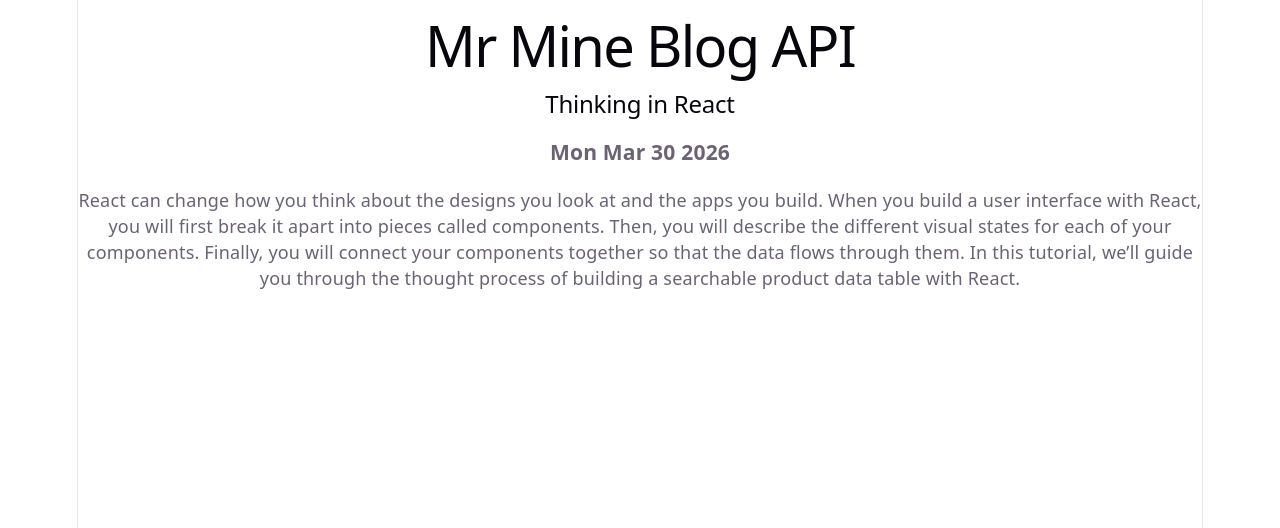
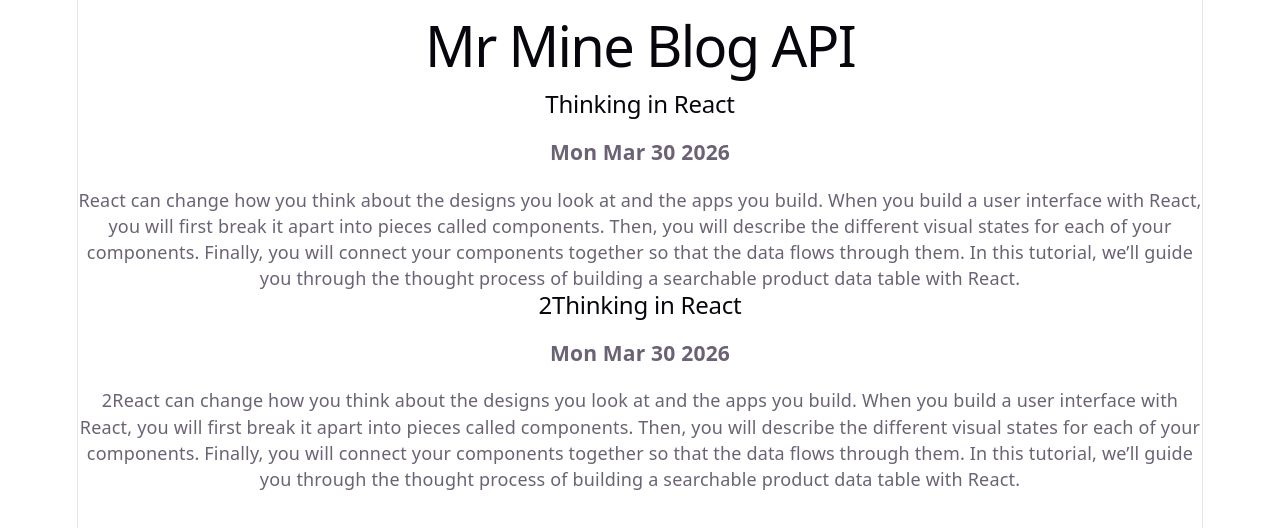
Before and after one commit to Michael-Mine/odin-blog-api-user, a React (Vite) app: page / in a window 1280 px wide. Shown: the top 528 px of the page. Built offline with nearby package versions, Linux system fonts and the light colour scheme.

Commit message:
feat: add Home comp

```diff
--- a/src/App.jsx
+++ b/src/App.jsx
@@ -1,5 +1,3 @@
-import "./App.css";
-
 const posts = [
   {
     id: 1,
@@ -17,32 +15,31 @@
   },
 ];
 
-const post = {
-  id: 1,
-  title: "Thinking in React",
-  content:
-    "React can change how you think about the designs you look at and the apps you build. When you build a user interface with React, you will first break it apart into pieces called components. Then, you will describe the different visual states for each of your components. Finally, you will connect your components together so that the data flows through them. In this tutorial, we’ll guide you through the thought process of building a searchable product data table with React.",
-  datePublished: "2026-03-30T00:01:01.000Z",
-};
-
 function App() {
   return (
     <>
       {/* Navbar */}
+      <h1>Mr Mine Blog API</h1>
       {/* home or post */}
-      <h1>Mr Mine Blog API</h1>
-      <PostCardItem />
+      <Home />
+      {/* Footer */}
     </>
   );
 }
 
 // compenent static, state, proptype, css, tests/snapshot
 
-// Home
-// - Post Card
-// -- Post Card Item
+function Home() {
+  return (
+    <div>
+      {posts.map((post) => {
+        return <PostItem key={post.id} post={post} />;
+      })}
+    </div>
+  );
+}
 
-function PostCardItem() {
+function PostItem({ post }) {
   const date = dateDisplay(post.datePublished);
 
   return (
```
